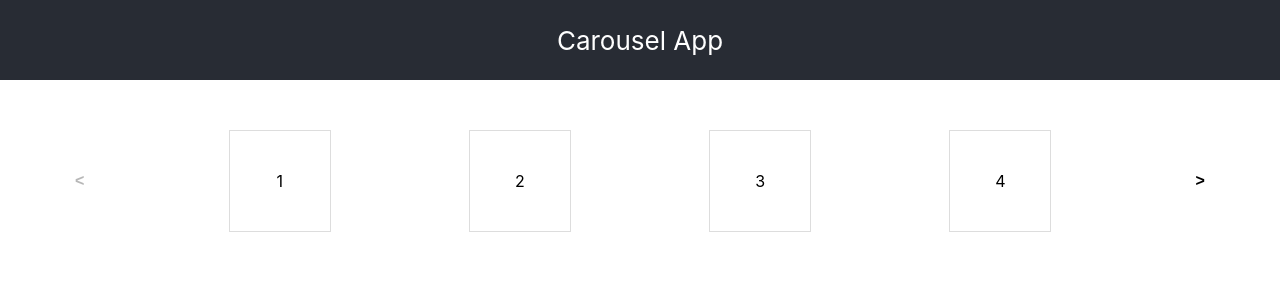
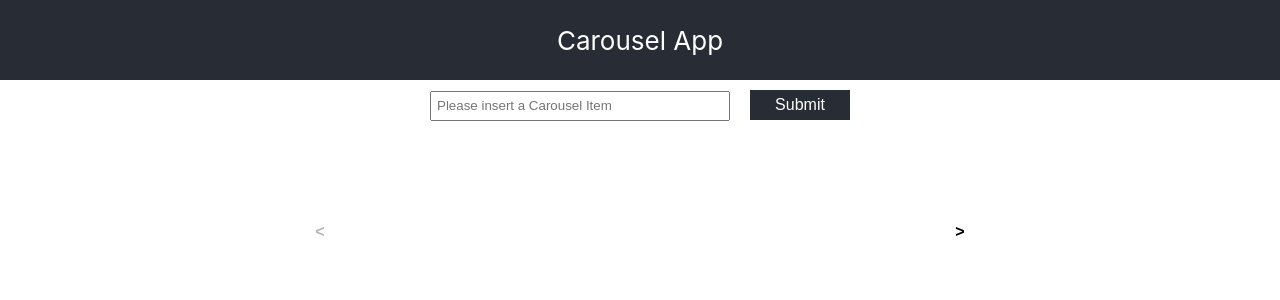
Before and after one commit to atinch/Carousel, a React (Create React App) app: page / in a window 1280 px wide. Shown: the top 300 px of the page. Built offline with nearby package versions, Linux system fonts and the light colour scheme.

Commit message:
entry form added

```diff
--- a/src/App.css
+++ b/src/App.css
@@ -12,30 +12,3 @@
   font-size: calc(10px + 2vmin);
   color: white;
 }
-
-.Carousel-container {
-  display: flex;
-  justify-content: space-around;
-  margin-top: 50px;
-}
-.Carousel-item {
-  border: 1px solid #ddd;
-  height: 100px;
-  width: 100px;
-  vertical-align: middle;
-  line-height: 100px;
-}
-
-.Carousel-arrow {
-  text-align: center;
-  height: 100px;
-  vertical-align: middle;
-  line-height: 100px;
-}
-
-button {
-  background-color: #fff;
-  border: none;
-  font-weight: bold;
-  font-size: 16px;
-}
--- a/src/App.js
+++ b/src/App.js
@@ -1,36 +1,43 @@
-import React, { useState, useEffect } from 'react';
+import React from 'react';
+
+import CarouselEntryForm from './components/CarouselEntryForm';
+import Slider from './components/Slider';
 import './App.css';
 
-function App() {
+class App extends React.Component {
+  constructor(props) {
+    super();
+    this.state = {
+      items: []
+    }
+  }
 
-  const elements = [1, 2, 3, 4, 5, 6]
-  const [items, setItems] = useState([1, 2, 3, 4])
-  const [index, setIndex] = useState(1)
-  const [isArrowLeftDisabled, setIsArrowLeftDisabled] = useState(true)
-  const [isArrowRightDisabled, setIsArrowRightDisabled] = useState(false)
+  //const elements = [1, 2, 3, 4, 5, 6]
+  //const[items, setItems] = useState([])
 
-  useEffect(() => {
+
+  /*   useEffect(() => {
+      console.log('vvvv')
       index === 1 ? setIsArrowLeftDisabled(true) : setIsArrowLeftDisabled(false)
-    setItems(elements.splice(index - 1, 4))
+      //setItems(elements.splice(index - 1, 4))
       index === 3 ? setIsArrowRightDisabled(true) : setIsArrowRightDisabled(false)
-  }, [index])
+    }, [index]) */
 
+
+  render() {
+    const handleCarouselItem = (item) => {
+      let list = this.state.items
+      list.push(item)
+      this.setState({ items: list })
+    }
     return (
       <div className="Carousel">
         <Header />
-      <div className='Carousel-container'>
-        <div className='Carousel-arrow'>
-          <button onClick={() => setIndex(index - 1)} disabled={isArrowLeftDisabled}> {'<'} </button>
-        </div>
-        {items.map((item, i) => {
-          return <div key={i} className='Carousel-item'>{item}</div>
-        })}
-        <div className='Carousel-arrow'>
-          <button onClick={() => setIndex(index + 1)} disabled={isArrowRightDisabled} > {'>'} </button>
-        </div>
-      </div>
+        <CarouselEntryForm CarouselItem={handleCarouselItem} />
+        <Slider items={this.state.items} />
       </div >
     );
+  }
 }
 
 const Header = () => <div className="Carousel-header">Carousel App</div>
--- /dev/null
+++ b/src/components/CarouselEntryForm/CarouselEntryForm.css
@@ -0,0 +1,19 @@
+.CarouselEntryForm {
+ padding: 10px;
+}
+
+.CarouselEntryForm_input {
+  width: 300px;
+  height: 30px;
+  box-sizing: border-box;
+  padding: 5px;
+}
+
+.CarouselEntryForm_button {
+  background-color: #282c34;
+  color: white;
+  font-weight: normal;
+  margin-left: 20px;
+  height: 30px;
+  width: 100px;
+}
--- /dev/null
+++ b/src/components/CarouselEntryForm/CarouselEntryForm.jsx
@@ -0,0 +1,20 @@
+import React, { useState } from 'react'
+
+import './CarouselEntryForm.css'
+
+export default function CarouselEntryForm({ CarouselItem }) {
+  const [carouselItem, setCarouselItem] = useState()
+
+  const handleOnSubmit = (e) => {
+    e.preventDefault()
+    CarouselItem(carouselItem)
+    setCarouselItem('')
+  }
+
+  return (
+    <form className='CarouselEntryForm' onSubmit={handleOnSubmit}>
+      <input className='CarouselEntryForm_input' placeholder='Please insert a Carousel Item' onChange={(e) => setCarouselItem(e.target.value)} />
+      <button className='CarouselEntryForm_button' onClick={handleOnSubmit} >Submit</button>
+    </form>
+  )
+}
--- /dev/null
+++ b/src/components/CarouselEntryForm/index.js
@@ -0,0 +1 @@
+export { default } from './CarouselEntryForm'
--- /dev/null
+++ b/src/components/Slider/Slider.css
@@ -0,0 +1,31 @@
+.Slider {
+  text-align: center;
+}
+
+
+.Slider-container {
+  display: flex;
+  justify-content: space-around;
+  margin-top: 50px;
+}
+.Slider-item {
+  border: 1px solid #ddd;
+  height: 100px;
+  width: 100px;
+  vertical-align: middle;
+  line-height: 100px;
+}
+
+.Slider-arrow {
+  text-align: center;
+  height: 100px;
+  vertical-align: middle;
+  line-height: 100px;
+}
+
+button {
+  background-color: #fff;
+  border: none;
+  font-weight: bold;
+  font-size: 16px;
+}
--- /dev/null
+++ b/src/components/Slider/Slider.jsx
@@ -0,0 +1,36 @@
+import React, { useState, useEffect } from 'react'
+
+import './Slider.css'
+
+export default function Slider({ items }) {
+
+  const [index, setIndex] = useState(1)
+  const [isArrowLeftDisabled, setIsArrowLeftDisabled] = useState(true)
+  const [isArrowRightDisabled, setIsArrowRightDisabled] = useState(false)
+
+  useEffect(() => {
+    console.log(items.length, index);
+    index === 1 ? setIsArrowLeftDisabled(true) : setIsArrowLeftDisabled(false)
+    index === items.length - 3 ? setIsArrowRightDisabled(true) : setIsArrowRightDisabled(false)
+  }, [index])
+
+  let tempList = items
+  tempList = tempList.slice(index - 1, index + 3)
+
+  return (
+    <div className="Slider">
+      <div className='Slider-container'>
+        <div className='Slider-arrow'>
+          <button onClick={() => setIndex(index - 1)} disabled={isArrowLeftDisabled}> {'<'} </button>
+        </div>
+        {
+          tempList.map((item, i) => {
+            return <div key={i} className='Slider-item'>{item}</div>
+          })}
+        <div className='Slider-arrow'>
+          <button onClick={() => setIndex(index + 1)} disabled={isArrowRightDisabled} > {'>'} </button>
+        </div>
+      </div>
+    </div >
+  );
+}
--- /dev/null
+++ b/src/components/Slider/index.js
@@ -0,0 +1 @@
+export { default } from './Slider'
```
Lines whose indentation alone changed are shown as unchanged.
